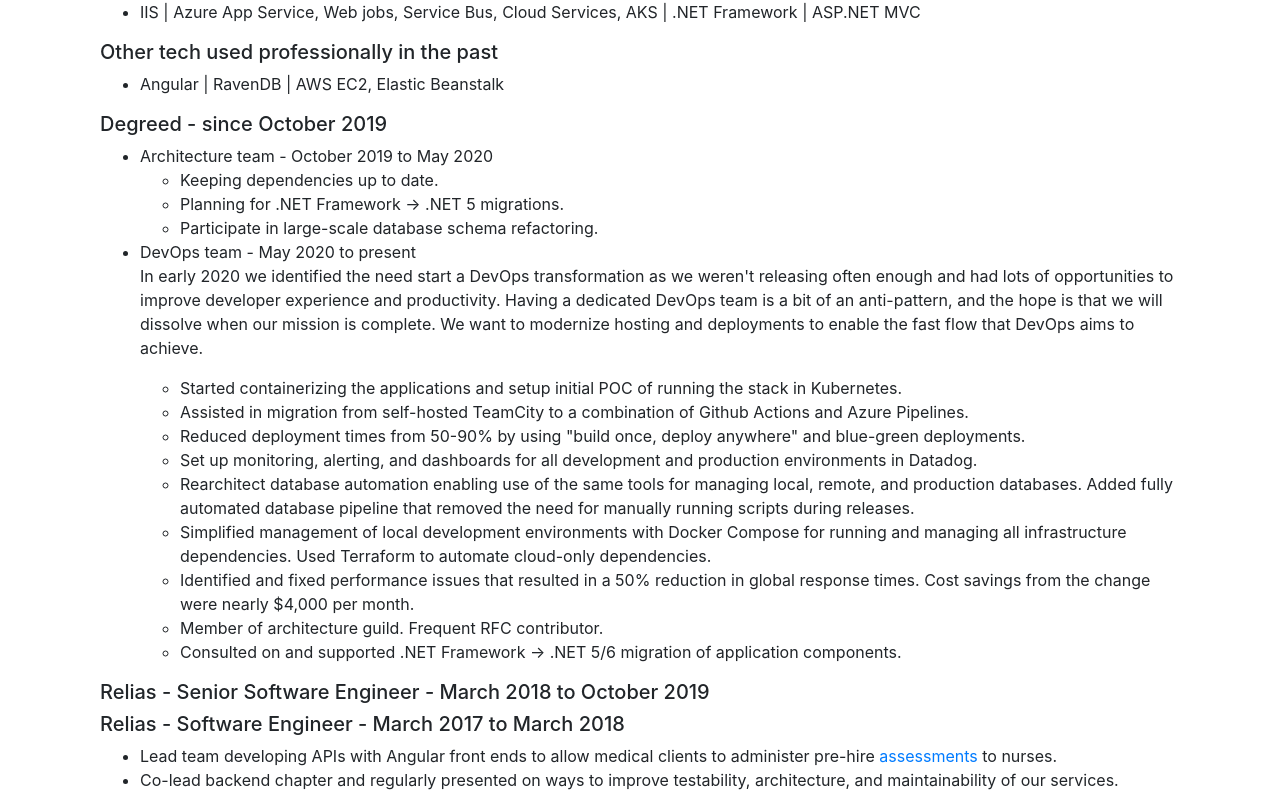
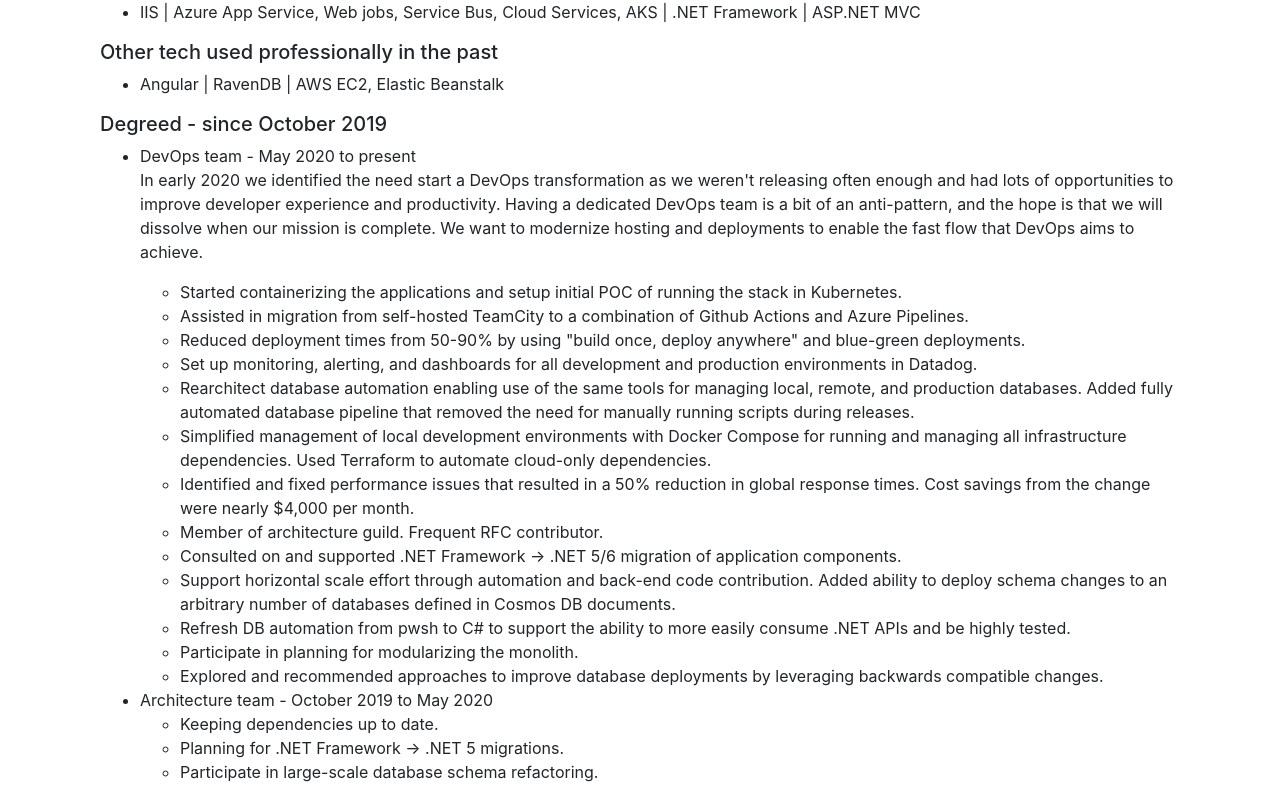
Before and after one commit to dmmusil/dmmusil.github.io, an Angular app in the folder dmmusil/: page /about in a window 1280 px wide. Shown: the part 688-1483 px from the top of the page. Built offline with nearby package versions, Linux system fonts and the light colour scheme.

Commit message:
Add items to resume

```diff
--- a/dmmusil/src/app/about/about.component.html
+++ b/dmmusil/src/app/about/about.component.html
@@ -37,14 +37,6 @@
   </ul>
   <h5>Degreed - since October 2019</h5>
   <ul>
-    <li>
-      Architecture team - October 2019 to May 2020
-      <ul>
-        <li>Keeping dependencies up to date.</li>
-        <li>Planning for .NET Framework -> .NET 5 migrations.</li>
-        <li>Participate in large-scale database schema refactoring.</li>
-      </ul>
-    </li>
     <li>
       DevOps team - May 2020 to present
       <p>
@@ -93,6 +85,28 @@
           Consulted on and supported .NET Framework -> .NET 5/6 migration of
           application components.
         </li>
+        <li>
+          Support horizontal scale effort through automation and back-end code
+          contribution. Added ability to deploy schema changes to an arbitrary
+          number of databases defined in Cosmos DB documents.
+        </li>
+        <li>
+          Refresh DB automation from pwsh to C# to support the ability to more
+          easily consume .NET APIs and be highly tested.
+        </li>
+        <li>Participate in planning for modularizing the monolith.</li>
+        <li>
+          Explored and recommended approaches to improve database deployments by
+          leveraging backwards compatible changes.
+        </li>
+      </ul>
+    </li>
+    <li>
+      Architecture team - October 2019 to May 2020
+      <ul>
+        <li>Keeping dependencies up to date.</li>
+        <li>Planning for .NET Framework -> .NET 5 migrations.</li>
+        <li>Participate in large-scale database schema refactoring.</li>
       </ul>
     </li>
   </ul>
```
